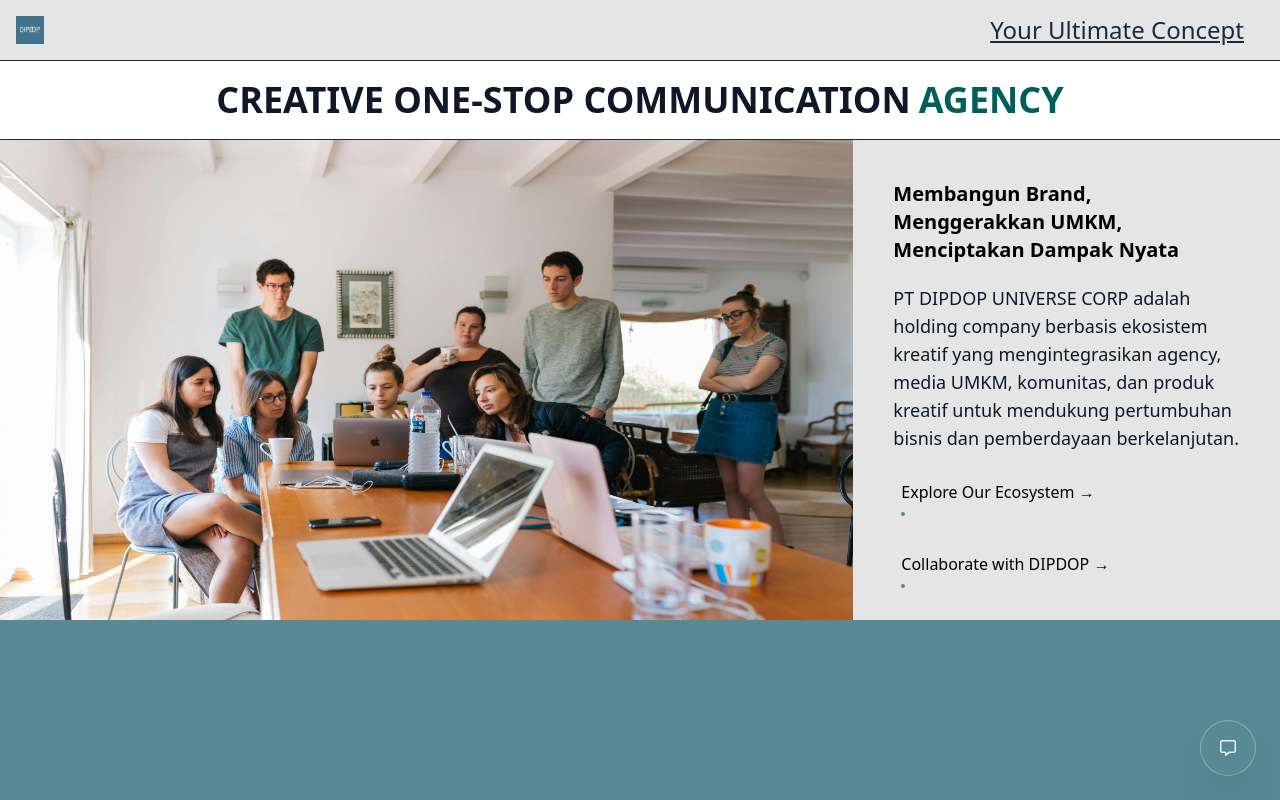
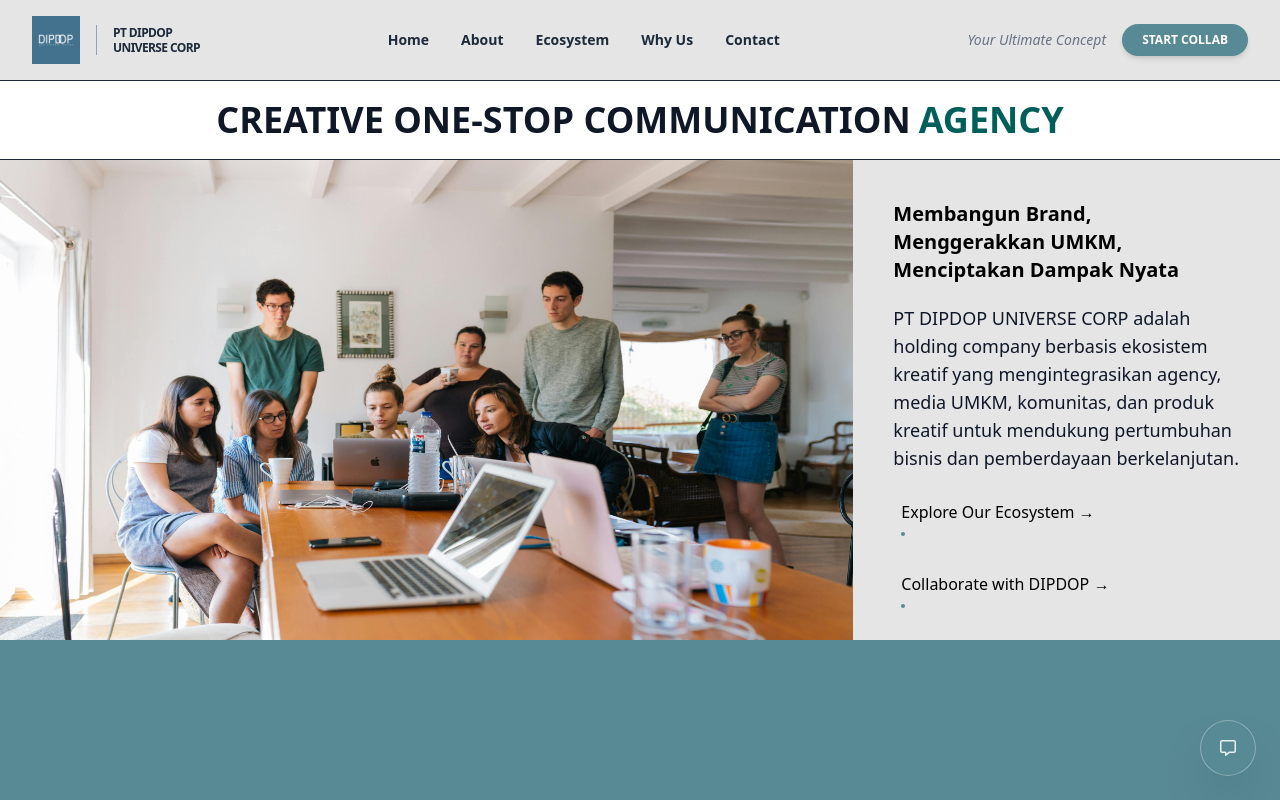
Before and after one commit to Rezeon/dipdop, a React (Vite) app: page / in a window 1280 px wide. Shown: the top 800 px of the page. Built offline with nearby package versions, Linux system fonts and the light colour scheme.

Commit message:
perbaikan api

```diff
--- a/src/App.jsx
+++ b/src/App.jsx
@@ -82,7 +82,7 @@
   return (
     <>
       <Header />
-      <div className='w-full flex flex-col bg-white'>
+      <div className='w-full flex flex-col pt-20 bg-white'>
         <div className="fixed bottom-6 right-6 flex flex-col items-end gap-3 z-50">
 
           {/* Container Menu yang akan muncul/hilang */}
@@ -138,7 +138,7 @@
             <span className="text-teal-800">Agency</span>
           </h2>
         </div>
-        <div className='w-full md:flex-row flex-col border-b md:border-b-0 border-black h-auto md:h-90 lg:h-120 flex bg-[#E5E5E5]'>
+        <section id='hero' className='w-full md:flex-row flex-col border-b md:border-b-0 border-black h-lvh md:h-90 lg:h-120 flex bg-[#E5E5E5]'>
           <img src={Team} className='w-full md:w-2/3 h-full' alt="" />
           <div className='md:w-1/3 h-auto md:h-full flex flex-col gap-5 p-5 md:p-4 md:gap-5 lg:gap-5 lg:p-10 '>
             <h1 className='w-full h-auto text-xl font-bold text-black'>Membangun Brand, Menggerakkan UMKM, Menciptakan Dampak Nyata</h1>
@@ -158,8 +158,8 @@
               <div className='w-1 h-1 bg-[#588A96] rounded-lg transition-all duration-300 group-hover:w-full'></div>
             </div>
           </div>
-        </div>
-        <div className='w-full h-lvh flex flex-col gap-7 md:gap-20 justify-center items-center p-5 md:px-5 md:py-10 bg-[#588A96] text-white '>
+        </section>
+        <section id='overview' className='w-full h-lvh flex flex-col gap-7 md:gap-20 justify-center items-center p-5 md:px-5 md:py-10 bg-[#588A96] text-white '>
           <div className='w-auto px-10 flex flex-col items-center gap-5'>
             <h1 className='w-auto font-bold underline text-3xl'>TENTANG DIPDOP UNIVERSE CORP</h1>
             <article>
@@ -172,8 +172,8 @@
             <p className='h-full p-2 border-r-2 border-white'># UMKM Empowerment Platform</p>
             <p className='h-full p-2'># Integrated Ecosystem Approach</p>
           </div>
-        </div>
-        <div className='w-full h-auto pb-8 pt-8 flex justify-center flex-col bg-[#808DFD] '>
+        </section>
+        <section id='ecosystem' className='w-full h-auto pb-8 pt-8 flex justify-center flex-col bg-[#808DFD] '>
           <div className='flex flex-col text-white justify-center p-10 items-center'>
             <p className=' text-4xl uppercase font-extrabold '>Our Ecosystem</p>
             <h1 className='text-lg font-bold'>Empat unit usaha yang saling terintegrasi untuk menjawab kebutuhan bisnis, komunitas,  dan pemberdayaan UMKM.</h1>
@@ -217,7 +217,7 @@
               </div>
             ))}
           </div>
-        </div>
+        </section>
         <h2 className="text-center px-4 text-lg md:text-4xl text-gray-900 py-2 font-bold uppercase flex flex-wrap justify-center items-center gap-2">More Than a Vendor. Your  <span className='text-teal-700'>Ecosystem Partner</span></h2>
         <div className='w-full h-auto flex md:flex-row flex-col bg-[#E5E5E5] text-gray-800 border-t border-b border-black'>
           <div className='w-full h-auto flex flex-col '>
@@ -248,7 +248,7 @@
 
           </div>
         </div>
-        <div className="bg-[#7B89FF] p-10 font-sans min-h-screen flex flex-col items-center">
+        <section id='why-us' className="bg-[#7B89FF] p-10 font-sans min-h-screen flex flex-col items-center">
 
           <div className="w-full max-w-4xl border-2 border-dashed border-white/50 p-6 md:p-12">
 
@@ -280,8 +280,9 @@
               {collaborationData.footer.description}
             </p>
           </div>
-        </div>
-        <div
+        </section>
+        <section
+          id='contact'
           className="relative min-h-screen flex flex-col items-center justify-center p-6 font-sans bg-center bg-cover bg-no-repeat"
           style={{ backgroundImage: `url(${A})` }}
         >
@@ -321,7 +322,7 @@
 
             <div className="absolute -z-10 w-64 h-64 bg-[#7B89FF]/30 blur-[100px] top-1/2 left-1/2 -translate-x-1/2 -translate-y-1/2 rounded-full opacity-50"></div>
           </div>
-        </div>
+        </section>
       </div>
       <Footer />
     </>
--- a/src/component/Header.jsx
+++ b/src/component/Header.jsx
@@ -1,18 +1,76 @@
-import dipdop from '/dipdop.svg'
+import React, { useState, useEffect } from 'react';
+import dipdop from '/dipdop.svg';
 
 export function Header() {
+    const [isScrolled, setIsScrolled] = useState(false);
+
+    // Efek untuk mengubah tampilan navbar saat di-scroll
+    useEffect(() => {
+        const handleScroll = () => {
+            setIsScrolled(window.scrollY > 50);
+        };
+        window.addEventListener('scroll', handleScroll);
+        return () => window.removeEventListener('scroll', handleScroll);
+    }, []);
+
+    // Data Navigasi sesuai Section Anda
+    const navLinks = [
+        { name: 'Home', href: '#hero' },
+        { name: 'About', href: '#overview' },
+        { name: 'Ecosystem', href: '#ecosystem' },
+        { name: 'Why Us', href: '#why-us' },
+        { name: 'Contact', href: '#contact' },
+    ];
+
     return (
-        <header className="w-full bg-[#E5E5E5] h-15 p-2 flex justify-center items-center" >
-            <div className="w-full  h-full flex justify-between">
-                <div className='w-auto p-2 aspect-square h-auto'>
-                    <img src={dipdop} alt="dipdop" className='w-auto h-full' />
+        <header
+            className={`fixed top-0 w-full z-50 transition-all duration-300 ${
+                isScrolled ? 'bg-white/80 backdrop-blur-md shadow-sm h-16' : 'bg-[#E5E5E5] h-20'
+            }`}
+        >
+            <div className="max-w-7xl mx-auto h-full px-4 md:px-8 flex justify-between items-center">
+
+                {/* LOGO AREA */}
+                <div className="flex items-center gap-4">
+                    <div className='h-10 md:h-12 aspect-square'>
+                        <img src={dipdop} alt="dipdop" className='w-full h-full object-contain' />
+                    </div>
+                    {/* Hidden on mobile to save space */}
+                    <div className="hidden lg:block border-l border-gray-400 pl-4">
+                        <p className='text-xs font-black text-gray-800 leading-tight tracking-tighter'>
+                            PT DIPDOP <br /> UNIVERSE CORP
+                        </p>
+                    </div>
                 </div>
-                <div className='w-auto h-full flex pr-7 justify-center items-center'>
-                    <p className='text-2xl underline text-bold text-gray-800'>
+
+                {/* NAVIGATION AREA (Anchor Links) */}
+                <nav className="hidden md:flex items-center gap-8">
+                    {navLinks.map((link) => (
+                        <a
+                            key={link.name}
+                            href={link.href}
+                            className="text-sm font-bold text-gray-800 hover:text-[#588A96] transition-colors relative group"
+                        >
+                            {link.name}
+                            {/* Animated Underline */}
+                            <span className="absolute -bottom-1 left-0 w-0 h-0.5 bg-[#588A96] transition-all group-hover:w-full"></span>
+                        </a>
+                    ))}
+                </nav>
+
+                {/* TAGLINE / CTA MINI */}
+                <div className='flex items-center gap-4'>
+                    <p className='hidden sm:block text-sm italic font-medium text-gray-500'>
                         Your Ultimate Concept
                     </p>
+                    <a
+                        href="#contact"
+                        className="bg-[#588A96] text-white px-5 py-2 rounded-full text-xs font-bold hover:bg-black transition-all shadow-md"
+                    >
+                        START COLLAB
+                    </a>
                 </div>
             </div>
         </header>
-    )
+    );
 }
```
